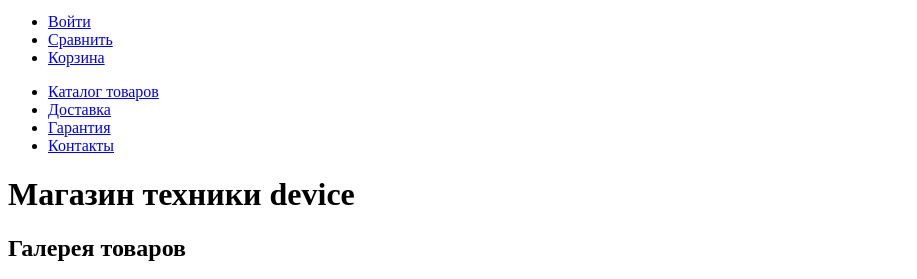
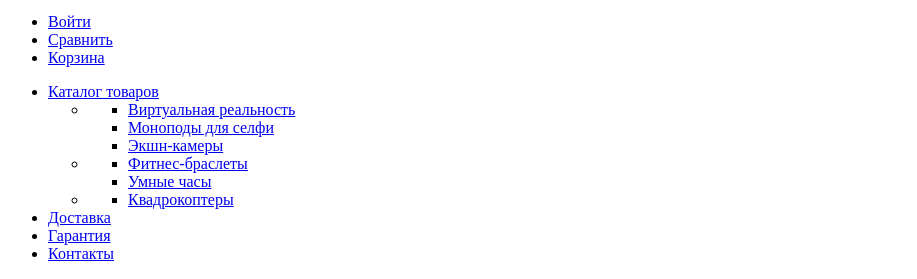
Before and after one commit to htmlacademy-htmlcss/2305285-device-1, a plain HTML site: page index.html in a window 1280 px wide. Shown: the part 50-329 px from the top of the page, without its empty margins (0-917 px from the left). Drawn offline with Linux system fonts and the light colour scheme.

Commit message:
Добавляет выпадающий список в "Каталог товаров"

```diff
--- a/index.html
+++ b/index.html
@@ -27,7 +27,39 @@
         </ul>
         <ul class="navigation-list">
           <li class="navigation-item">
-            <a class="navigation-link" href="catalog.html">Каталог товаров</a>
+            <a class="navigation-link" href="#">Каталог товаров</a>
+            <ul class="catalog-sort-list">
+              <li class="catalog-sort-item">
+                <ul class="furniture-list">
+                  <li class="furniture-item">
+                    <a class="furniture-link" href="#">Виртуальная реальность</a>
+                  </li>
+                  <li class="furniture-item">
+                    <a class="furniture-link" href="catalog.html">Моноподы для cелфи</a>
+                  </li>
+                  <li class="furniture-item">
+                    <a class="furniture-link" href="#">Экшн-камеры</a>
+                  </li>
+                </ul>
+              </li>
+              <li class="catalog-filter-item">
+                <ul class="gadget-list">
+                  <li class="gadget-item">
+                    <a class="gadget-link" href="#">Фитнес-браслеты</a>
+                  </li>
+                  <li class="gadget-item">
+                    <a class="gadget-link" href="#">Умные часы</a>
+                  </li>
+                </ul>
+              </li>
+              <li class="catalog-filter-item">
+                <ul class="quadrocopter-list">
+                  <li class="quadrocopter-item">
+                    <a class="quadrocopter-link" href="#">Квадрокоптеры</a>
+                  </li>
+                </ul>
+              </li>
+            </ul>
           </li>
           <li class="navigation-item">
             <a class="navigation-link" href="#">Доставка</a>
```
Also changed, not shown: catalog.html (+32 -0 lines).
